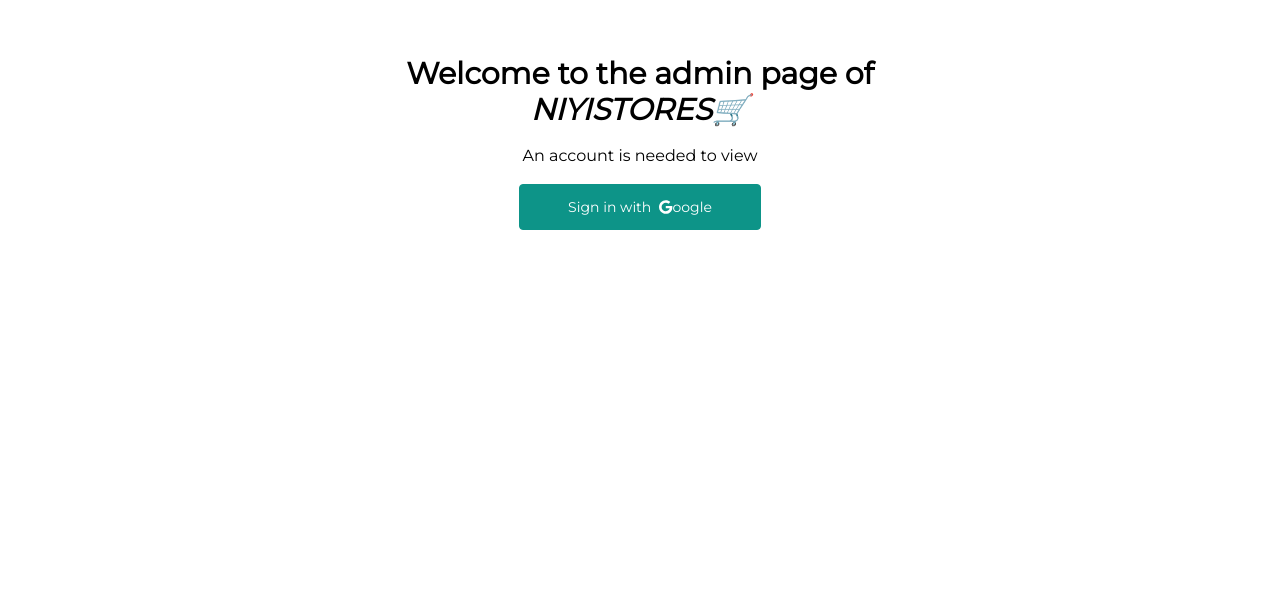
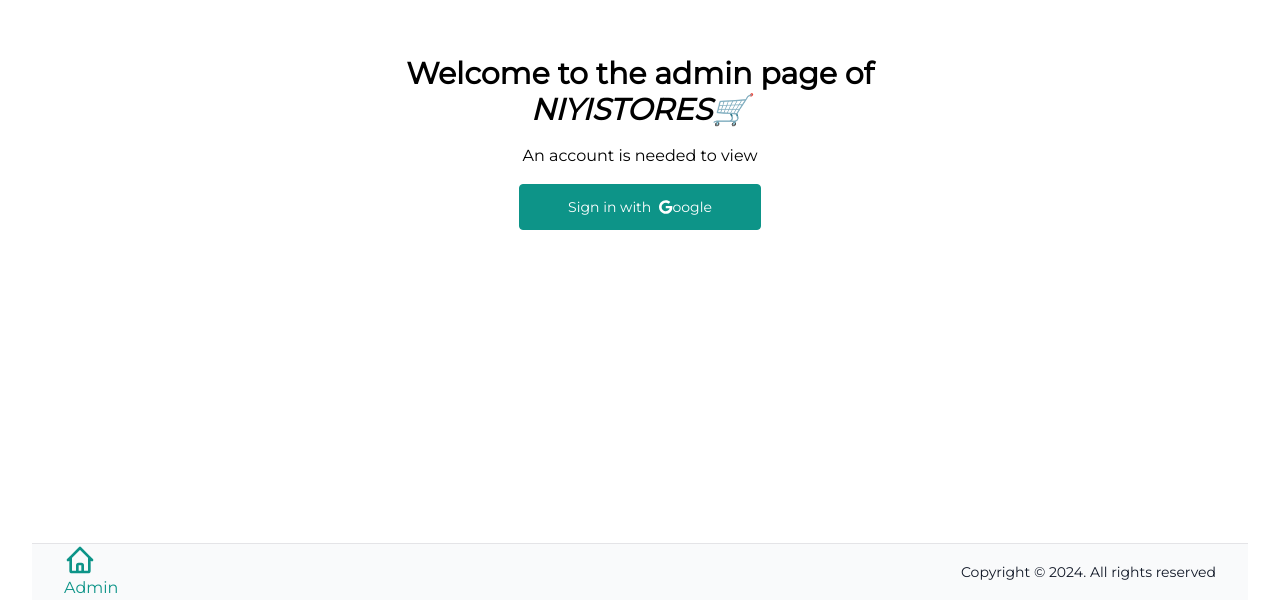
Before and after one commit to Elmoustafi-22/niyistores-admin, a Next.js app: page / in a window 1280 px wide. Shown: the part 257-857 px from the top of the page. Before the commit the page ends 800 px from the top, so only its background shows below. Built offline with nearby package versions, Linux system fonts and the light colour scheme; no server answers.

Commit message:
Added Footer component

```diff
--- /dev/null
+++ b/components/Footer.js
@@ -0,0 +1,37 @@
+import Link from "next/link";
+
+export default function Footer() {
+  return <>
+    <footer className="bg-gray-50 border-t border-zinc-200">
+        <div className="mx-auto max-w-screen-2xl px-4 sm:px-6 lg:px-8">
+            <div className="sm:flex sm:items-center sm:justify-between">
+                <div className="flex justify-center text-teal-600 sm:justify-start">
+                    <span className="sr-only">Home</span>
+                    <Link
+                      href="/"
+                      className=""
+                    >
+                      <svg
+                        className="h-8 w-8 text-teal-600"
+                        fill="none"
+                        viewBox="0 0 24 24"
+                        stroke="currentColor"
+                      >
+                        <path
+                          stroke-linecap="round"
+                          stroke-linejoin="round"
+                          stroke-width="2"
+                          d="M3 12l2-2m0 0l7-7 7 7M5 10v10a1 1 0 001 1h3m10-11l2 2m-2-2v10a1 1 0 01-1 1h-3m-6 0a1 1 0 001-1v-4a1 1 0 011-1h2a1 1 0 011 1v4a1 1 0 001 1m-6 0h6"
+                        />
+                      </svg>
+                      Admin
+                    </Link>
+                </div>
+                <p className="mt-4 text-center text-sm text-gray-900 lg:mt-0 lg:text-right">
+                    Copyright &copy; {new Date().getFullYear()}. All rights reserved
+                </p>
+            </div>
+        </div>
+    </footer>
+  </>
+}
--- a/components/Header.js
+++ b/components/Header.js
@@ -39,6 +39,7 @@
                           d="M3 12l2-2m0 0l7-7 7 7M5 10v10a1 1 0 001 1h3m10-11l2 2m-2-2v10a1 1 0 01-1 1h-3m-6 0a1 1 0 001-1v-4a1 1 0 011-1h2a1 1 0 011 1v4a1 1 0 001 1m-6 0h6"
                         />
                       </svg>
+
                     </Link>
                   </div>
 
--- a/pages/_app.js
+++ b/pages/_app.js
@@ -3,23 +3,22 @@
 import { Montserrat } from "next/font/google";
 import { SessionProvider } from "next-auth/react"
 import Header from "@/components/Header";
+import Footer from "@/components/Footer";
 import { Toaster } from "react-hot-toast"
 
 const inter = Montserrat({ subsets: ["latin"], weight: "400" });
 
 export default function App({ Component, pageProps: { session, ...pageProps } }) {
   return (
-    <main
-      className={`mx-auto max-w-screen-7xl px-4 sm:px-6 lg:px-8 ${inter.className}`}
-    >
-      <SessionProvider session={session}>
+    <SessionProvider session={session}>
+      <main
+        className={`mx-auto max-w-screen-7xl px-4 sm:px-6 lg:px-8 ${inter.className}`}
+      >
         <Header />
         <Component {...pageProps} />
-        <Toaster
-          position="top-center"
-          reverseOrder={false}
-        />
-      </SessionProvider>
-    </main>
+        <Toaster position="top-center" reverseOrder={false} />
+        <Footer />
+      </main>
+    </SessionProvider>
   );
 }
```
